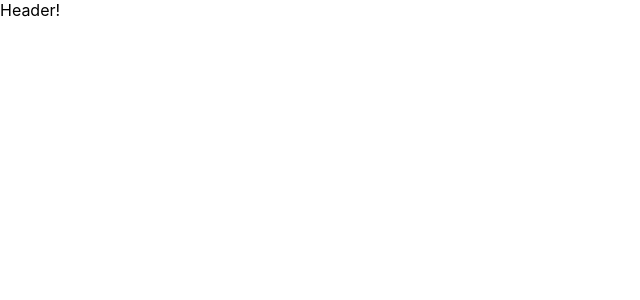
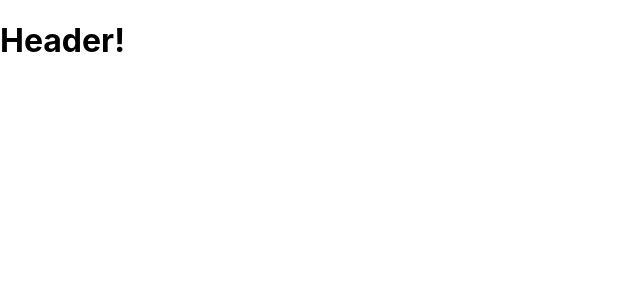
Before and after one commit to stangn99/wrkflo, a React (Create React App) app: page / in a window 1280 px wide. Shown: the top 300 px of the page, without its empty margins (0-640 px from the left). Built offline with nearby package versions, Linux system fonts and the light colour scheme.

Commit message:
fixed header

```diff
--- a/src/App.js
+++ b/src/App.js
@@ -1,11 +1,12 @@
 import React, { Component, Fragment } from 'react';
-import './App.css';
+
+import Header from './Components/Header/Header';
 
 class App extends Component {
   render() {
     return (
       <Fragment>
-        Header!
+        <Header />
       </Fragment>
     );
   }
--- a/src/Components/Header/Header.js
+++ b/src/Components/Header/Header.js
@@ -8,4 +8,4 @@ const Header = () => {
   );
 }
 
-export default Headers;
+export default Header;
```
Also changed, not shown: src/App.scss (added).
